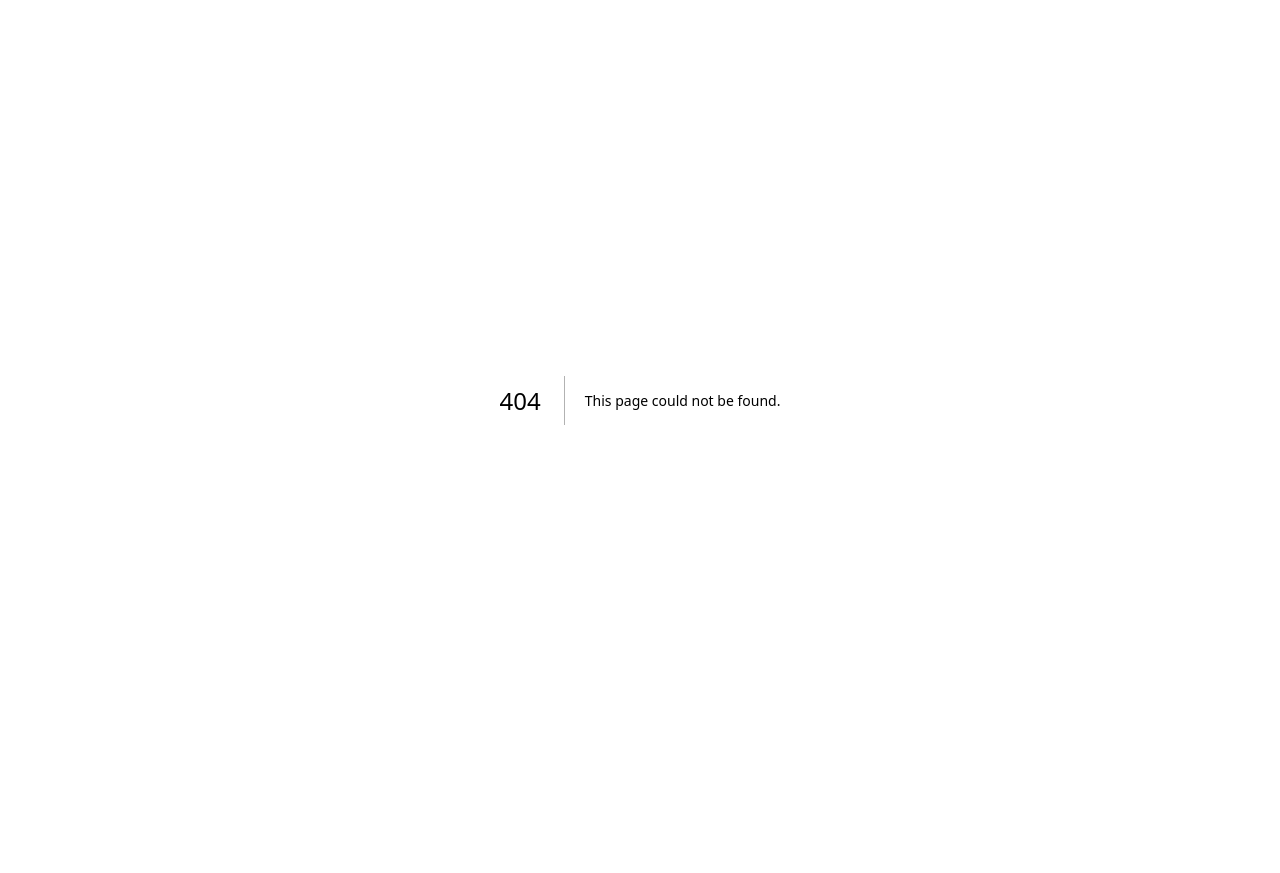
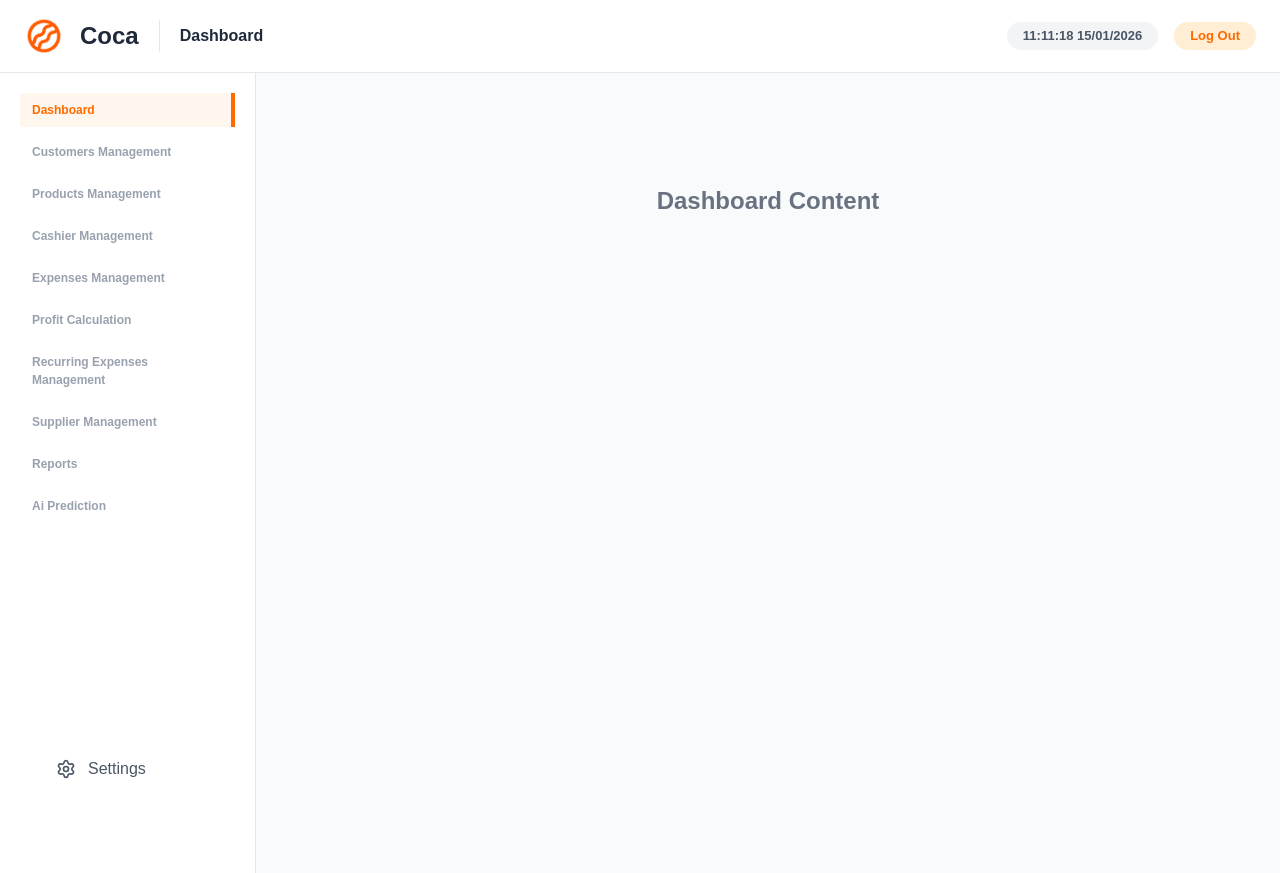
Before and after one commit to LTI-INTERNS/pos-micro-sass, a Next.js app: page /dashboard in a window 1280 px wide. Before the commit this address had no page. Before the commit the page ends 800 px from the top, so only its background shows below. Built offline with nearby package versions, Linux system fonts and the light colour scheme.

Commit message:
Add dashboard components and update dependencies

```diff
--- /dev/null
+++ b/app/components/dashboard_layout.tsx
@@ -0,0 +1,22 @@
+import Navbar from './navbar';
+import Sidebar from './sidebar';
+
+interface DashboardLayoutProps {
+  children: React.ReactNode;
+}
+
+const DashboardLayout = ({ children }: DashboardLayoutProps) => {
+  return (
+    <div className="min-h-screen bg-gray-50">
+      <Navbar />
+      <div className="flex">
+        <Sidebar />
+        <main className="flex-1 p-8">
+          {children}
+        </main>
+      </div>
+    </div>
+  );
+};
+
+export default DashboardLayout;
--- /dev/null
+++ b/app/components/navbar.tsx
@@ -0,0 +1,56 @@
+'use client';
+
+import { useState, useEffect } from 'react';
+
+const Navbar = () => {
+  const [currentTime, setCurrentTime] = useState(new Date());
+
+  useEffect(() => {
+    const timer = setInterval(() => {
+      setCurrentTime(new Date());
+    }, 1000);
+
+    return () => clearInterval(timer);
+  }, []);
+
+  const formatTime = (date: Date) => {
+    return date.toLocaleTimeString('en-US', {
+      hour: '2-digit',
+      minute: '2-digit',
+      second: '2-digit',
+      hour12: false
+    });
+  };
+
+  const formatDate = (date: Date) => {
+    return date.toLocaleDateString('en-GB', {
+      day: '2-digit',
+      month: '2-digit',
+      year: 'numeric'
+    });
+  };
+
+  return (
+    <nav className="bg-white border-b border-gray-200 px-6 py-4 flex justify-between items-center">
+      <div className="flex items-center gap-5">
+        <div className="flex items-center gap-4">
+          <img src="/logo.png" alt="Coca Logo" className="w-10 h-10 rounded-full" />
+          <span className="text-2xl font-extrabold text-gray-800">Coca</span>
+        </div>
+        <div className="w-px h-8 bg-gray-200"></div>
+        <span className="font-bold text-gray-800">Dashboard</span>
+      </div>
+
+      <div className="flex items-center gap-4">
+        <span className="bg-gray-100 px-4 py-1 rounded-full text-[13px] font-bold text-gray-600">
+          {formatTime(currentTime)} {formatDate(currentTime)}
+        </span>
+        <button className="bg-orange-100 text-primary px-4 py-1 rounded-full text-orange-500 text-[13px] font-semibold ">
+          Log Out
+        </button>
+      </div>
+    </nav>
+  );
+};
+
+export default Navbar;
--- /dev/null
+++ b/app/components/sidebar.tsx
@@ -0,0 +1,50 @@
+'use client';
+
+import { useState } from 'react';
+import { Settings } from 'lucide-react';
+
+const Sidebar = () => {
+  const [activeItem, setActiveItem] = useState('Dashboard');
+
+  const menuItems = [
+    'Dashboard',
+    'Customers Management',
+    'Products Management',
+    'Cashier Management',
+    'Expenses Management',
+    'Profit Calculation',
+    'Recurring Expenses Management',
+    'Supplier Management',
+    'Reports',
+    'Ai Prediction'
+  ];
+
+  return (
+    <aside className="w-64 bg-white border-r border-gray-200 h-screen flex flex-col relative">
+      <div className="p-5"   >
+        {menuItems.map((item) => (
+          <div
+            key={item}
+            onClick={() => setActiveItem(item)}
+            className={`px-3 py-2 mb-2 text-[12px]  font-bold border-r-4 ${
+              activeItem === item
+                ? 'bg-orange-50 text-orange-500 border-r-orange-500'
+                : 'text-gray-400 hover:bg-gray-50 border-r-transparent'
+            }`}
+          >
+            {item}
+          </div>
+        ))}
+      </div>
+
+      <div className="absolute bottom-20 left-10 right-6">
+        <div className="flex items-center gap-3 px-4 py-3 text-gray-600  cursor-pointer">
+            <Settings size={20} />
+          <span>Settings</span>
+        </div>
+      </div>
+    </aside>
+  );
+};
+
+export default Sidebar;
--- /dev/null
+++ b/app/dashboard/page.tsx
@@ -0,0 +1,11 @@
+import DashboardLayout from '../components/dashboard_layout';
+
+export default function DashboardPage() {
+  return (
+    <DashboardLayout>
+        <div className="text-gray-500 text-center mt-20">
+            <h1 className="text-2xl font-semibold">Dashboard Content</h1>
+        </div>
+    </DashboardLayout>
+  );
+}
```
Also changed, not shown: package.json (+7 -7 lines), public/logo.png (added), 1 other file (tests, documents, lock files or other folders).
